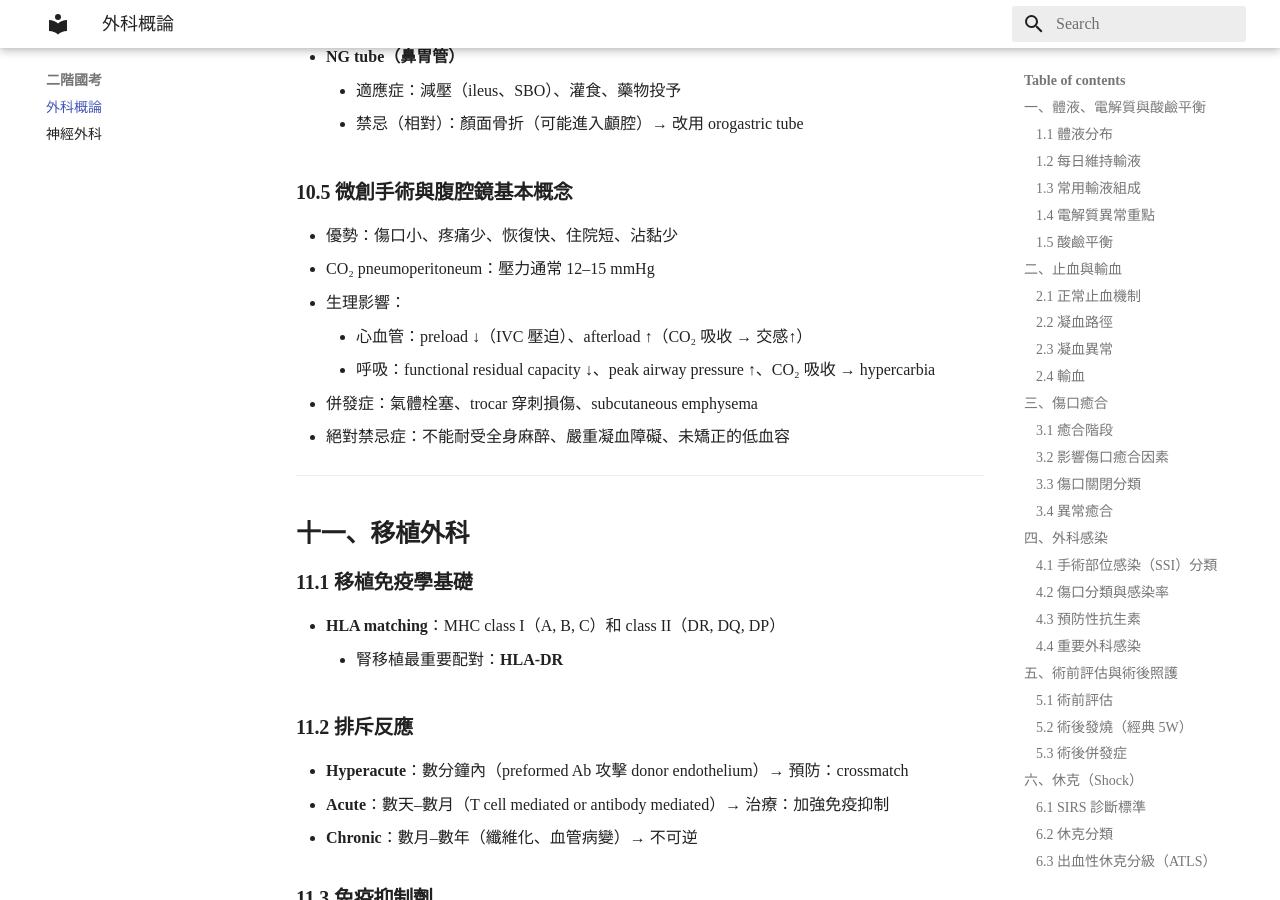
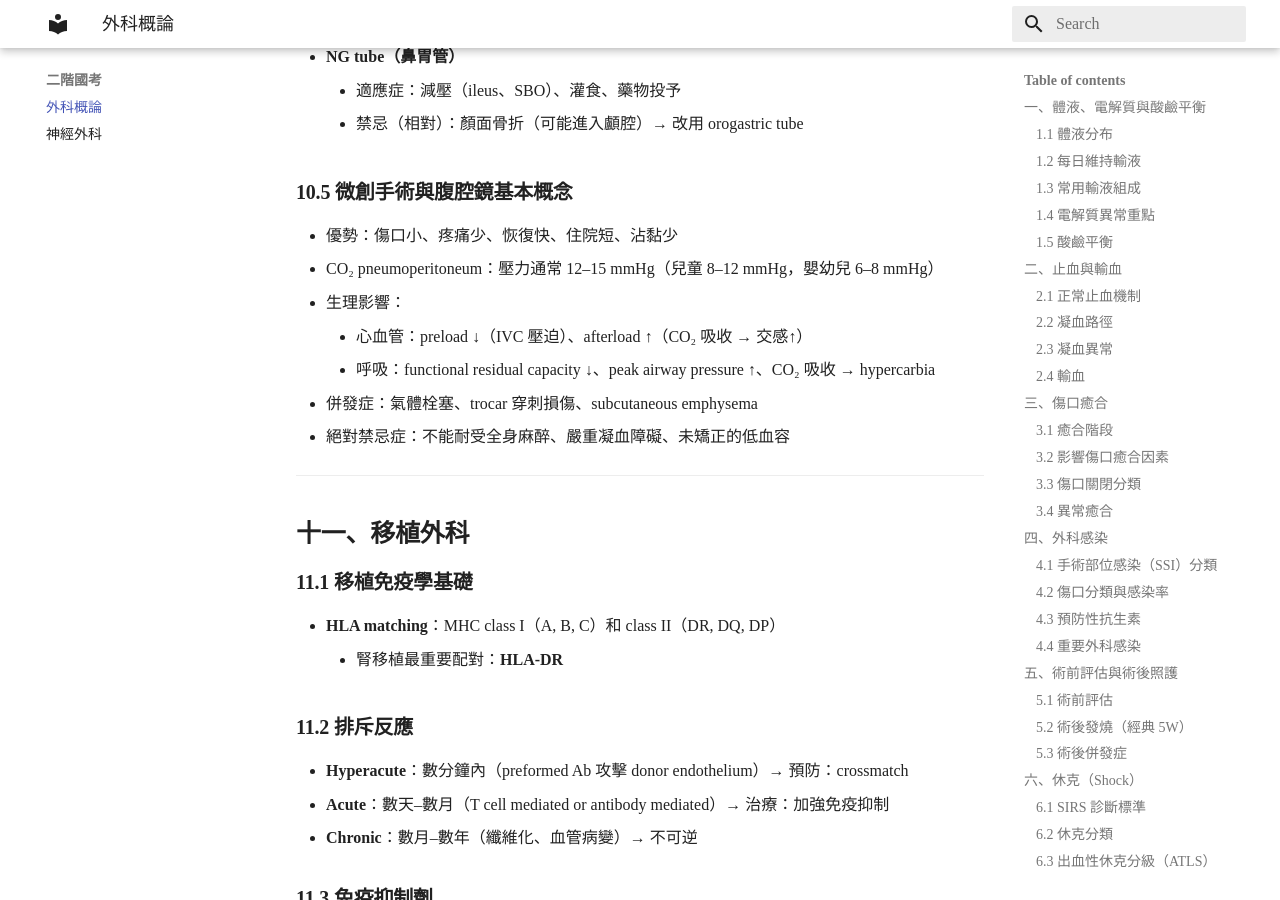
Before and after one commit to hikarimusic/TWMLE, an MkDocs documentation site: the page built from docs/二階國考/外科概論.md, in a window 1280 px wide and 900 px high, scrolled down 19485 px. Built offline with MkDocs 1.6.1 and Material for MkDocs 9.7.7, drawn with Linux system fonts in a browser that asks for light colours; some web fonts are replaced.

Commit message:
Update 外科概論.md

```diff
--- a/docs/二階國考/外科概論.md
+++ b/docs/二階國考/外科概論.md
@@ -638,7 +638,7 @@ SIRS + 感染源 = Sepsis（傳統定義）
 ### 10.5 微創手術與腹腔鏡基本概念
 
 - 優勢：傷口小、疼痛少、恢復快、住院短、沾黏少
-- CO₂ pneumoperitoneum：壓力通常 12–15 mmHg
+- CO₂ pneumoperitoneum：壓力通常 12–15 mmHg（兒童 8–12 mmHg，嬰幼兒 6–8 mmHg）
 - 生理影響：
     - 心血管：preload ↓（IVC 壓迫）、afterload ↑（CO₂ 吸收 → 交感↑）
     - 呼吸：functional residual capacity ↓、peak airway pressure ↑、CO₂ 吸收 → hypercarbia
```
